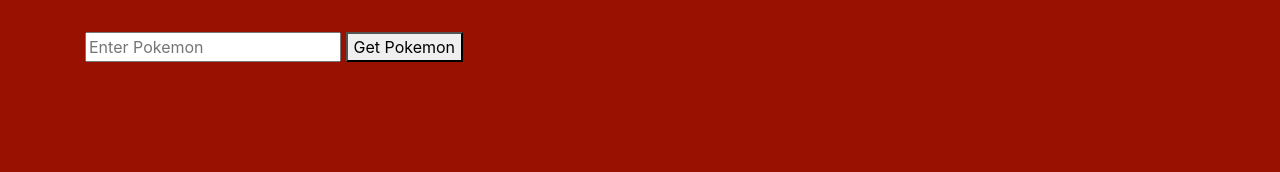
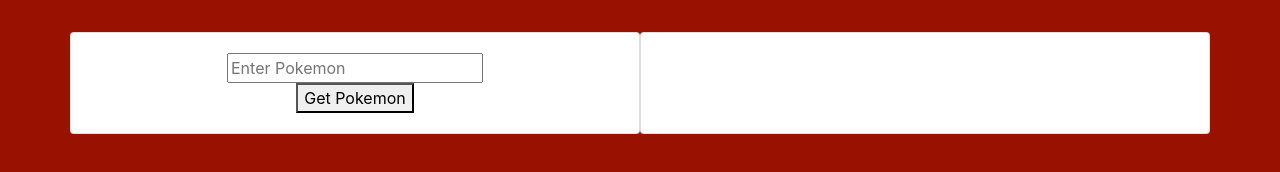
Before and after one commit to courtlandmessam/bootstrapped-pokedex, a plain HTML site: page index.html in a window 1280 px wide. Drawn offline with nearby package versions, Linux system fonts and the light colour scheme.

Commit message:
added card class to divs and card title to pokemon name

```diff
--- a/index.html
+++ b/index.html
@@ -20,16 +20,19 @@
         <div class="row">
 
           <!--Search-->
-          <div class="col-sm">
-            <input type="text" id="pokemon-request" placeholder="Enter Pokemon">
-            <button id="search-pokemon" type="button" name="button">Get Pokemon</button>
+          <div class="pokemon-search col-sm card ">
+            <div class="card-body">
+              <div> <input type="text" id="pokemon-request" placeholder="Enter Pokemon"> </div>
+              <div> <button id="search-pokemon" type="button" name="button">Get Pokemon</button> </div>
+            </div>
           </div>
 
           <!--Pokemon Info-->
-          <div class="pokemon-info col-sm">
-            <div id="pokemon-name"></div>
-            <div id="pokemon-image-div"><img id="pokemon-image" src="" alt=""></div>
-
+          <div class="pokemon-info col-sm card">
+            <div class="card-body">
+              <div><h1 class="card-title" id="pokemon-name"></h1></div>
+              <div id="pokemon-image-div"><img id="pokemon-image" src="" alt=""></div>
+            </div>
           </div>
         </div>
       </div>
--- a/styles.css
+++ b/styles.css
@@ -1,5 +1,9 @@
 body {
   background-color: #991101;
+}
+
+.pokemon-search, .pokemon-info{
+  text-align: center;
 }
 
 .container-fluid {
```
